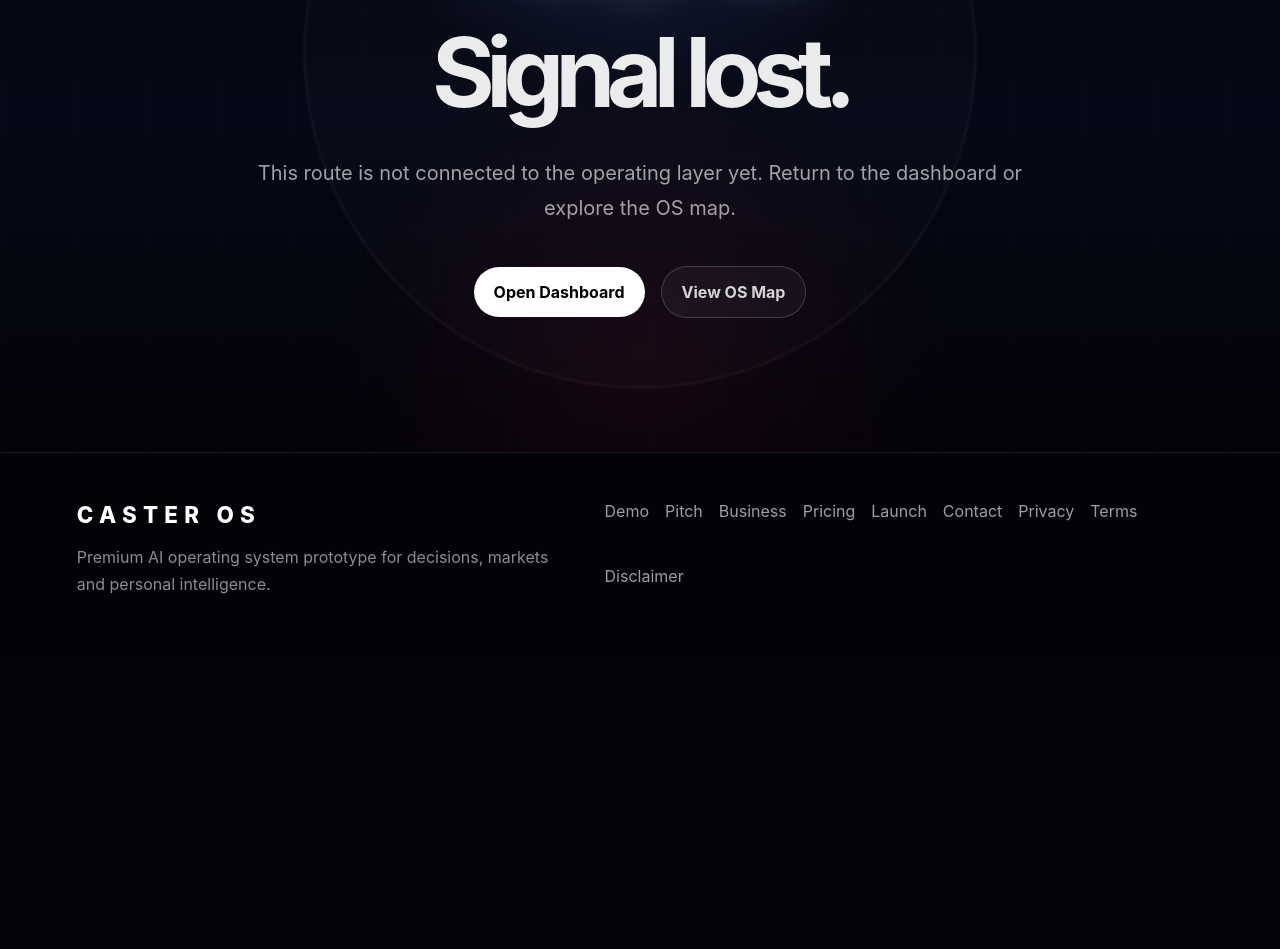
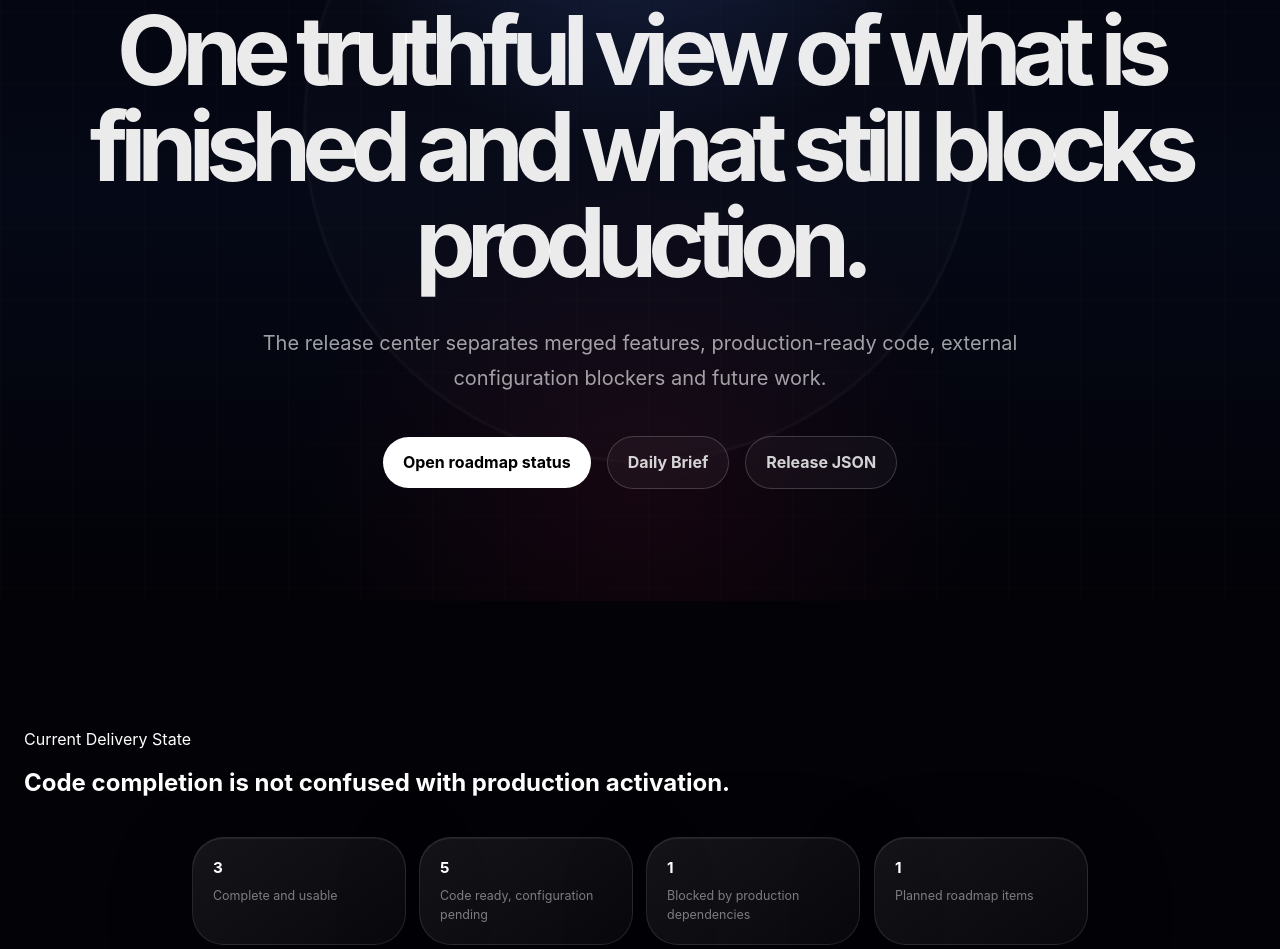
Before and after one commit to vv-glitchhub/Caster-hub, a Next.js app: page /release-center in a window 1280 px wide. Before the commit this address had no page. Shown: the part 348-1297 px from the top of the page. Before the commit the page ends 1010 px from the top, so only its background shows below. Built offline with nearby package versions, Linux system fonts and the light colour scheme.

Commit message:
Add roadmap release center page

```diff
--- /dev/null
+++ b/app/release-center/page.tsx
@@ -0,0 +1,84 @@
+import MotionSurface from '../../components/MotionSurface'
+import { buildReleaseCenterSnapshot } from '../../lib/release-center'
+
+export const dynamic = 'force-dynamic'
+
+const statusLabel = {
+  complete: 'COMPLETE',
+  code_ready: 'CODE READY',
+  blocked: 'BLOCKED',
+  planned: 'PLANNED',
+} as const
+
+export default function ReleaseCenterPage() {
+  const snapshot = buildReleaseCenterSnapshot()
+
+  return (
+    <main className="home-page">
+      <section className="home-hero">
+        <div className="home-bg" />
+        <div className="home-grid" />
+        <div className="home-orb" />
+        <div className="home-hero-inner">
+          <p className="home-eyebrow">Caster Roadmap Control</p>
+          <h1 className="home-title">Release Center.</h1>
+          <h2 className="home-subtitle">One truthful view of what is finished and what still blocks production.</h2>
+          <p className="home-lead">
+            The release center separates merged features, production-ready code, external configuration blockers and future work.
+          </p>
+          <div className="home-actions">
+            <a className="primary-button" href="#release-items">Open roadmap status</a>
+            <a className="secondary-button" href="/brief">Daily Brief</a>
+            <a className="secondary-button" href="/api/release-center">Release JSON</a>
+          </div>
+        </div>
+      </section>
+
+      <section className="home-section">
+        <div className="home-container">
+          <p className="section-label">Current Delivery State</p>
+          <h2 className="section-title">Code completion is not confused with production activation.</h2>
+          <div className="home-highlight-grid">
+            <MotionSurface className="home-highlight-card"><p className="home-card-title">{snapshot.complete}</p><p className="home-card-text">Complete and usable</p></MotionSurface>
+            <MotionSurface className="home-highlight-card"><p className="home-card-title">{snapshot.codeReady}</p><p className="home-card-text">Code ready, configuration pending</p></MotionSurface>
+            <MotionSurface className="home-highlight-card"><p className="home-card-title">{snapshot.blocked}</p><p className="home-card-text">Blocked by production dependencies</p></MotionSurface>
+            <MotionSurface className="home-highlight-card"><p className="home-card-title">{snapshot.planned}</p><p className="home-card-text">Planned roadmap items</p></MotionSurface>
+          </div>
+        </div>
+      </section>
+
+      <section id="release-items" className="home-section">
+        <div className="home-container">
+          <p className="section-label">Roadmap Status</p>
+          <h2 className="section-title">Every major product has a concrete next action.</h2>
+          <div className="home-module-grid">
+            {snapshot.items.map((item) => (
+              <MotionSurface key={item.id} className="home-module-card min-h-0">
+                <p className="home-module-label">{item.product} · {statusLabel[item.status]}</p>
+                <h3 className="home-module-title">{item.title}</h3>
+                <p className="home-module-text">{item.detail}</p>
+                <p className="home-module-text"><strong>Next:</strong> {item.nextAction}</p>
+                <a className="secondary-button" href={item.href}>Open item</a>
+              </MotionSurface>
+            ))}
+          </div>
+        </div>
+      </section>
+
+      <section className="home-section">
+        <div className="home-container">
+          <p className="section-label">Production Blockers</p>
+          <h2 className="section-title">These items require real infrastructure or explicit product decisions.</h2>
+          <div className="home-highlight-grid">
+            {snapshot.blockers.map((blocker, index) => (
+              <MotionSurface key={blocker} className="home-highlight-card">
+                <p className="home-card-title">Blocker {index + 1}</p>
+                <p className="home-card-text">{blocker}</p>
+              </MotionSurface>
+            ))}
+          </div>
+        </div>
+      </section>
+    </main>
+  )
+}
```
